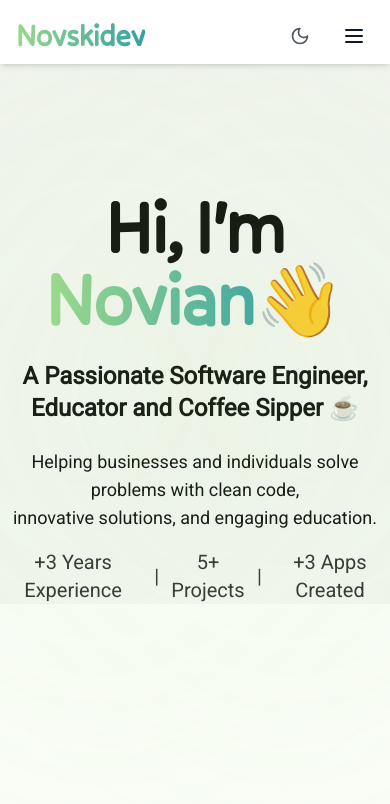
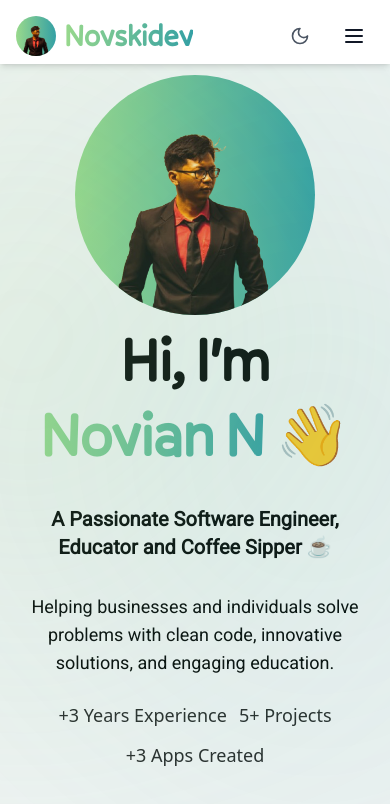
Before and after one commit to novskidev/novskidev.cloud, a Next.js app: page / in a window 390 px wide. Shown: the top 804 px of the page. Built offline with nearby package versions, Linux system fonts and the light colour scheme.

Commit message:
ref:(refactoring hero): fixing some code and impovement

```diff
--- a/app/components/hero.tsx
+++ b/app/components/hero.tsx
@@ -1,26 +1,33 @@
+import profilpic from "../../public/images/5-29-removebg-preview.png"
+import Image from "next/image";
+
 function Hero() {
     return (
-        <section className="bg-[#F7F7F7] dark:bg-[#1A1A1A] mt-[64px] w-full h-fit flex justify-center items-center">
-            <div className="mt-[120px] md:mt-[80px] sm:mt-[60px] flex flex-col items-center justify-center gap-2">
-                <h1 className="font-bold text-7xl md:text-5xl sm:text-4xl font-pally text-wrap text-center p-2 dark:text-white">
-                    Hi, I'm <span className="text-transparent bg-clip-text bg-gradient-to-r from-[#99D98C] to-[#34A0A4]">Novian</span>👋
+        <section className="bg-[#F7F7F7] dark:bg-[#1A1A1A] w-full min-h-screen flex flex-col justify-center items-center p-5">
+            <Image src={profilpic} alt="Profile Picture" className="bg-gradient-to-r from-[#99D98C] to-[#34A0A4] w-60 h-60 rounded-full object-cover" />
+            <div className="flex flex-col items-center text-center gap-4 max-w-3xl">
+                <h1 className="font-extrabold text-6xl font-pally p-2 dark:text-white text-center leading-tight">
+                    Hi, I'm <span className="text-transparent font-extrabold bg-clip-text bg-gradient-to-r from-[#99D98C] to-[#34A0A4]">Novian N</span> 👋
                 </h1>
-                <p className="font-roboto font-semibold text-2xl md:text-xl sm:text-lg p-2 text-wrap text-center dark:text-gray-300">
-                    A Passionate Software Engineer, <br className="sm:hidden" /> Educator and Coffee Sipper ☕
+                <p className="font-roboto font-semibold text-xl p-2 dark:text-gray-300">
+                    A Passionate Software Engineer, <br className="hidden sm:block"/> Educator and Coffee Sipper ☕
                 </p>
-                <p className="font-roboto text-wrap text-center p-2 text-lg md:text-base sm:text-sm dark:text-gray-400">
-                    Helping businesses and individuals solve problems with clean code, <br className="sm:hidden" /> innovative solutions, and engaging education.
+                <p className="font-roboto p-2 text-lg md:text-base sm:text-sm dark:text-gray-400">
+                    Helping businesses and individuals solve problems with clean code, <br className="hidden sm:block"/>
+                    innovative solutions, and engaging education.
                 </p>
-                <div className="flex justify-center items-center text-center text-wrap gap-2 font-roboto font-medium text-xl md:text-md sm:text-base text-[#272727] dark:text-gray-300">
+                <div className="flex flex-wrap justify-center items-center gap-3 text-lg md:text-base sm:text-sm font-medium text-[#272727] dark:text-gray-300">
                     <h3>+3 Years Experience</h3>
-                    <h1>|</h1>
+                    <span className="hidden sm:inline">|</span>
                     <h3>5+ Projects</h3>
-                    <h1>|</h1>
+                    <span className="hidden sm:inline">|</span>
                     <h3>+3 Apps Created</h3>
                 </div>
-                <div className="fixed left-[-47px] w-[300px] h-[300px] blur-[300px] rounded-full bg-light_green dark:bg-[#99D98C]/50"></div>
-                <div className="fixed right-[-47px] w-[300px] h-[300px] blur-[300px] rounded-full bg-light_green dark:bg-[#34A0A4]/50"></div>
             </div>
+
+            {/* Background Blur Elements */}
+            <div className="fixed left-[-100px] top-1/4 w-[250px] h-[250px] blur-[200px] rounded-full bg-light_green dark:bg-[#99D98C]/50"></div>
+            <div className="fixed right-[-100px] bottom-1/4 w-[350px] h-[350px] blur-[300px] rounded-full bg-verdigris dark:bg-[#34A0A4]/50"></div>
         </section>
     );
 }
--- a/app/components/navbar.tsx
+++ b/app/components/navbar.tsx
@@ -3,6 +3,8 @@
 import { useState } from 'react';
 import { Sun, Moon, Menu, X } from 'lucide-react';
 import { menu } from '../utils/utility';
+import profilpic from "../../public/images/5-29-removebg-preview.png"
+import Image from 'next/image';
 
 export default function Navbar() {
   const [isDarkMode, setIsDarkMode] = useState(false);
@@ -17,12 +19,14 @@ export default function Navbar() {
 
   return (
     <nav className={`fixed top-0 w-full h-[64px] bg-white dark:bg-gray-900 shadow-md z-50 p-4 font-roboto`}>
-      <div className=" mx-auto flex justify-between items-center gap-5">
+      <div className=" mx-auto flex justify-between items-center gap-3">
         {/* Logo */}
+        <div className='flex gap-2 items-center'>
+        <Image src={profilpic} alt="Profile Picture" className="bg-gradient-to-r from-[#99D98C] to-[#34A0A4] w-10 h-10 rounded-full object-cover" />
         <div className="text-3xl font-bold text-transparent bg-clip-text bg-gradient-to-r from-[#99D98C] to-[#34A0A4] font-pally">
           Novskidev
         </div>
-
+        </div>
         {/* Desktop Menu */}
         <div className="hidden md:flex gap-6 flex-grow justify-end">
           {menu.map((item) => (
--- a/app/layout.tsx
+++ b/app/layout.tsx
@@ -4,8 +4,8 @@ import {roboto, myPally, myPallyBold} from "@/app/utils/fonts"
 import Navbar from "./components/navbar";
 
 export const metadata: Metadata = {
-  title: "Novskidev",
-  description: "Novian Developer Portofolio",
+  title: "Novskidev.cloud - Personal Portofolio Website",
+  description: "Portofolio Website to Share my Ideas",
 };
 
 export default function RootLayout({
--- a/app/utils/utility.ts
+++ b/app/utils/utility.ts
@@ -1,3 +1,5 @@
+
+
 
 type menuNav = {
     id: number,
```
Also changed, not shown: public/images/5-29-removebg-preview.png (added).
